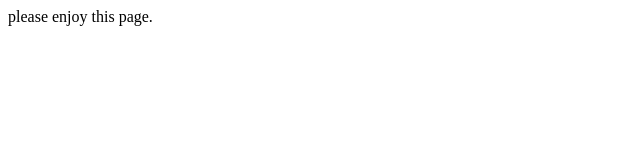
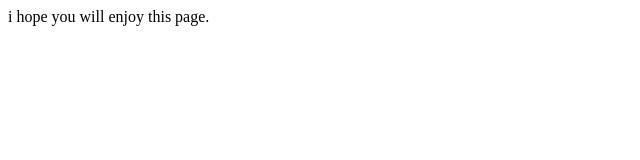
Before and after one commit to ragegage/ragegage.github.io, a plain HTML site: page index.html in a window 1280 px wide. Shown: the full height of the page, 0-640 px from the left. Drawn offline with Linux system fonts and the light colour scheme.

Commit message:
updates text

```diff
--- a/index.html
+++ b/index.html
@@ -3,6 +3,6 @@
 
 </head>
 <body>
-  please enjoy this page.
+  i hope you will enjoy this page.
 </body>
 </html>
```
